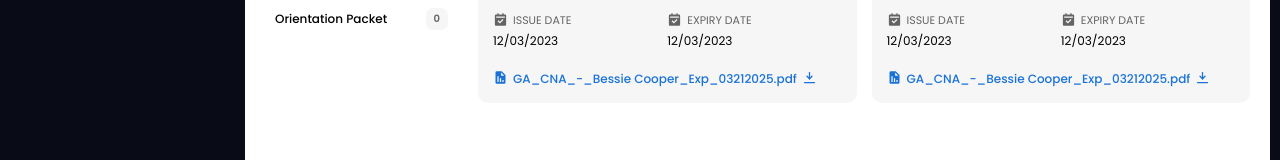
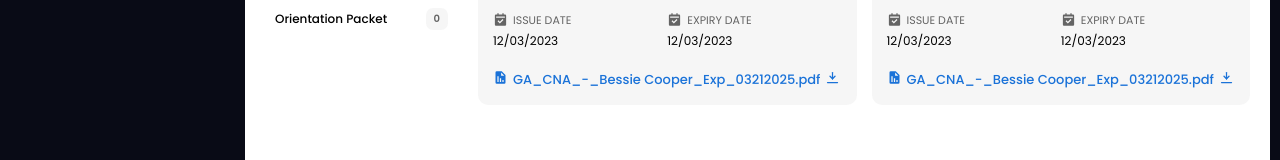
Before and after one commit to LinhAndroidDev/Login-ReactJs, a React (Create React App) app: page /home in a window 1280 px wide. Shown: the part 553-713 px from the top of the page. Built offline with nearby package versions, Linux system fonts and the light colour scheme.

Commit message:
change size text

```diff
--- a/src/home/ItemLicencesView.js
+++ b/src/home/ItemLicencesView.js
@@ -87,7 +87,7 @@ export const ItemLicencesView = ({ ok = false }) => {
         />
         <p
           style={{
-            fontSize: "12px",
+            fontSize: "13px",
             color: colors.iconSelected,
             fontWeight: "500",
             marginLeft: "5px"
```
